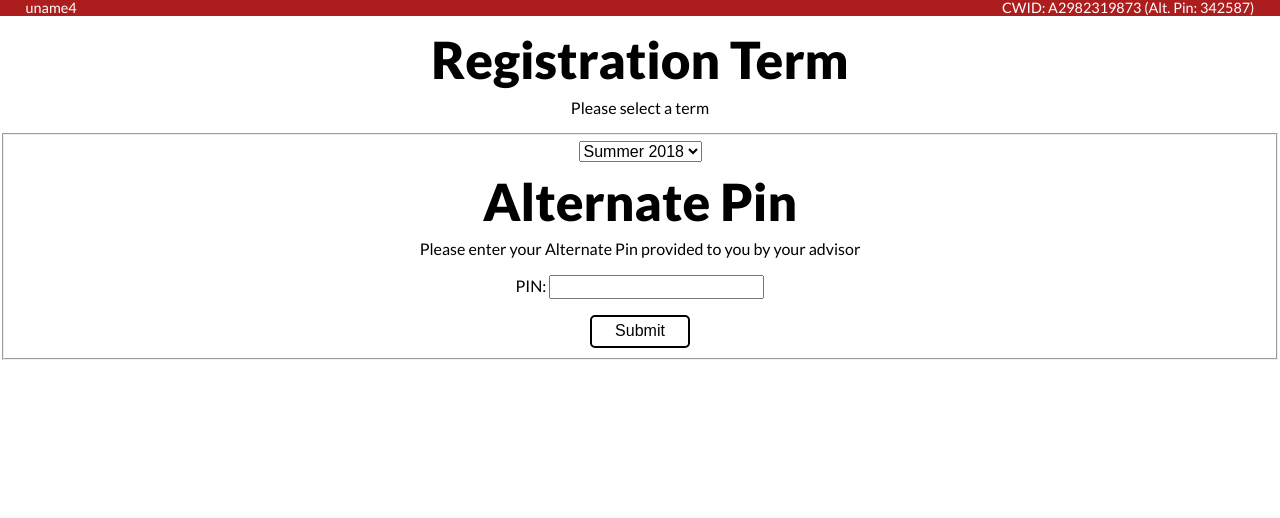
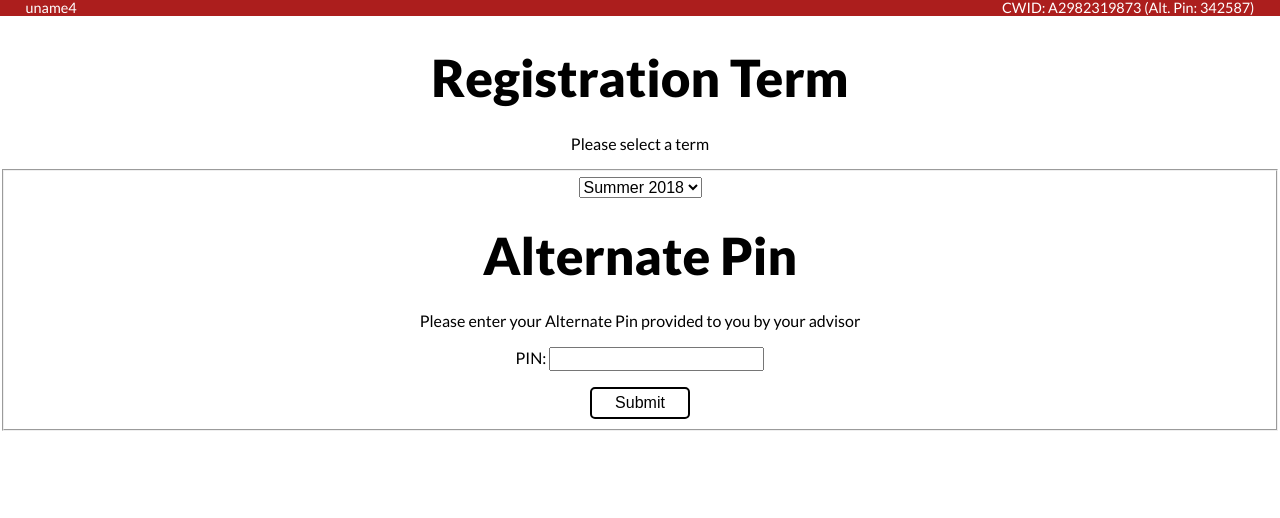
Before and after one commit to zerokradness94/ITMD362-Project2, a PHP site: page /pinlogin.html in a window 1280 px wide. Shown: the part 97-615 px from the top of the page. Run offline with PHP 8.4, Linux system fonts and the light colour scheme.

Commit message:
fixed overlapping text due to small line height

```diff
--- a/css/screen.css
+++ b/css/screen.css
@@ -17,7 +17,7 @@ header img {
 h1 {
   font-weight: 900;
   font-size: 3.2em;
-  line-height: 0.2em;
+  line-height: 0.9em;
 }
 
 form {
```
